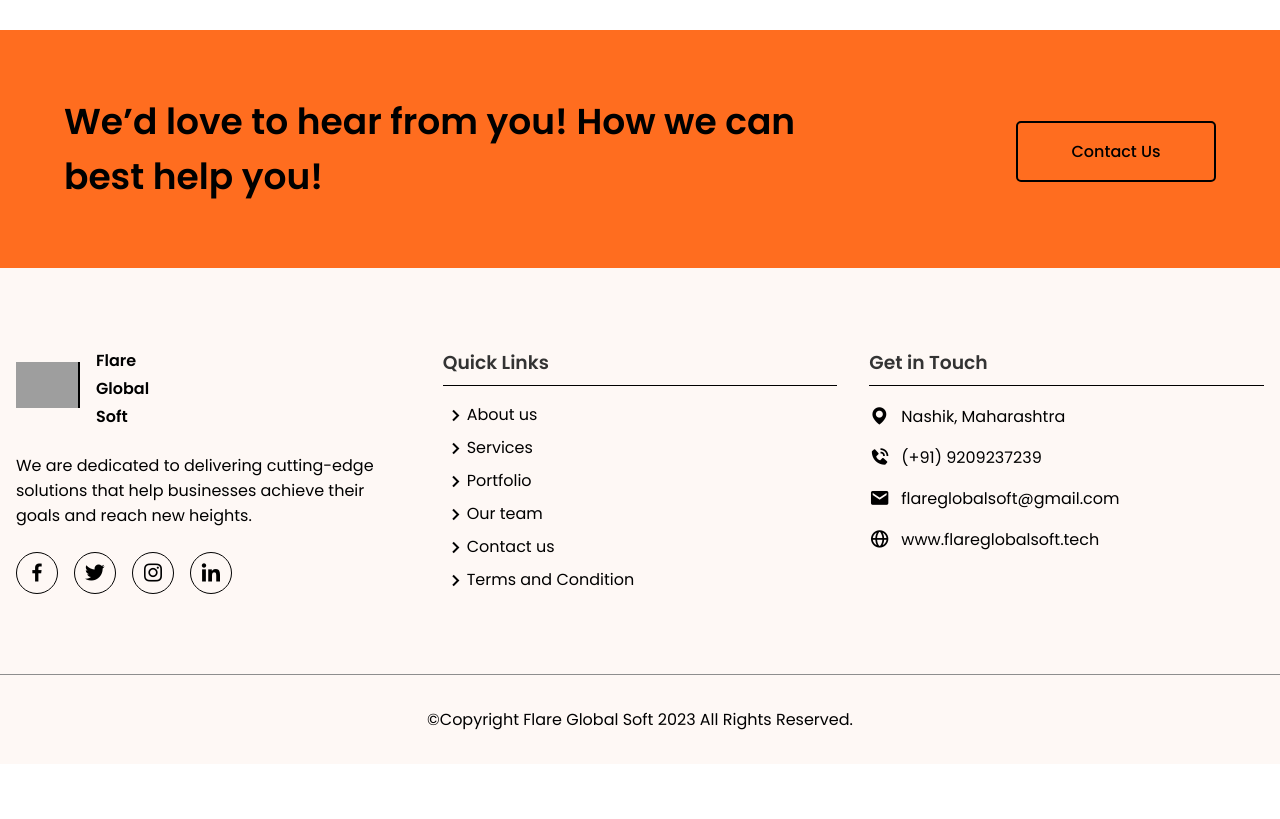
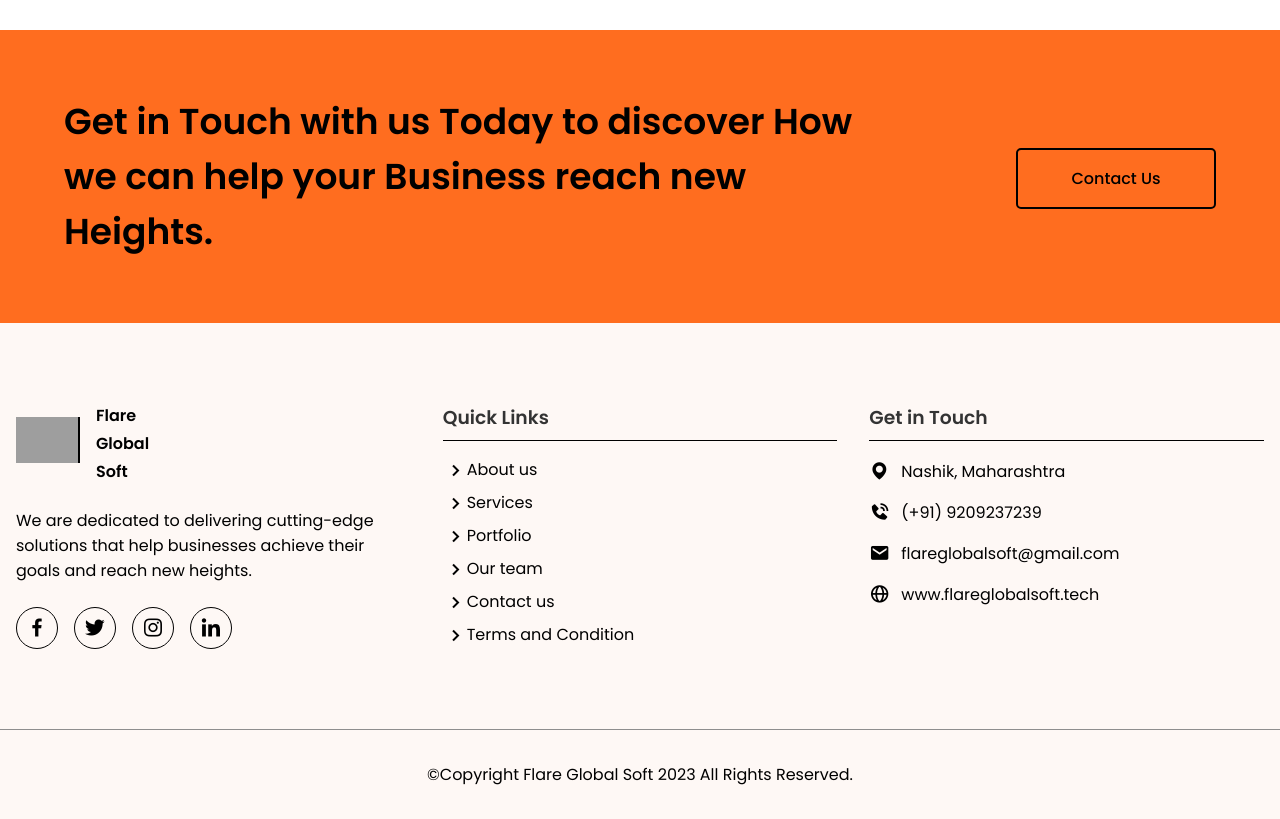
Before and after one commit to prajwalmandlik/Flare-global-soft, a React (Create React App) app: page / in a window 1280 px wide. Shown: the part 3729-4548 px from the top of the page. Before the commit the page ends 4493 px from the top, so only its background shows below. Built offline with nearby package versions, Linux system fonts and the light colour scheme; grey boxes are pictures that could not be loaded.

Commit message:
Updated Footer

```diff
--- a/src/components/footer/Footer.jsx
+++ b/src/components/footer/Footer.jsx
@@ -6,7 +6,7 @@ const Footer = () => {
   return (
     <section className="container">
       <div className="contact-us">
-          <div className="contact-us-title">We’d love to hear from you! How we can best help you!</div>
+          <div className="contact-us-title">Get in Touch with us Today to discover How we can help your Business reach new Heights.</div>
           <div className="contact-us-button">
             <button className="button">Contact Us</button>
           </div>
```
